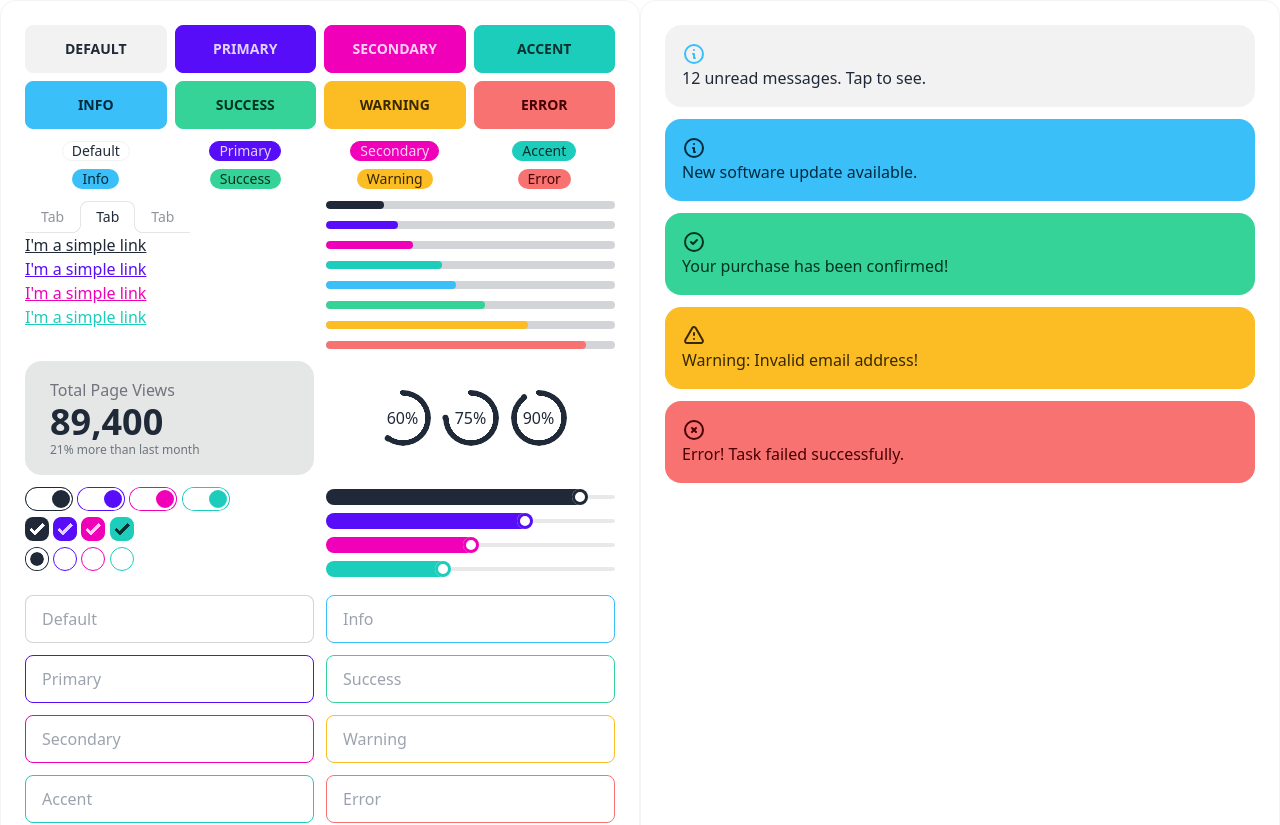
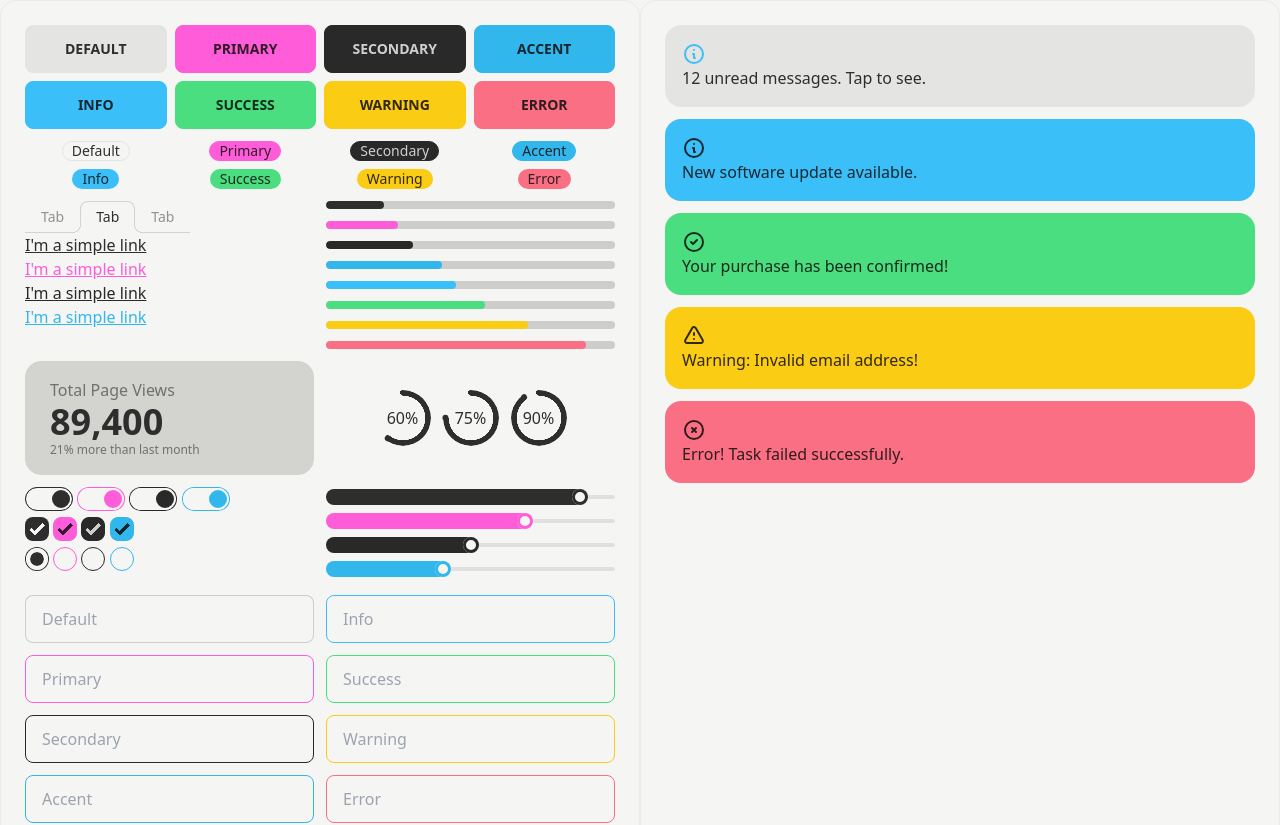
Before and after one commit to Reimnop/parctan, a SvelteKit app: page /debug in a window 1280 px wide. Shown: the top 825 px of the page. Built offline with nearby package versions, Linux system fonts and the light colour scheme.

Commit message:
Added themes

```diff
--- a/tailwind.config.js
+++ b/tailwind.config.js
@@ -1,3 +1,13 @@
+const theme = {
+  primary: "#ff5eda",
+  secondary: "#292929",
+  accent: "#31b8ec",
+  info: "#38bdf8",
+  success: "#4ade80",
+  warning: "#facc15",
+  error: "#fb7185",
+};
+
 /** @type {import('tailwindcss').Config} */
 export default {
   content: ["./src/**/*.{html,js,svelte,ts}"],
@@ -5,4 +15,20 @@ export default {
     extend: {},
   },
   plugins: [require("daisyui")],
+  daisyui: {
+    themes: [
+      {
+        light: {
+          ...theme,
+          neutral: "#d6d3d1",
+          "base-100": "#f5f5f4",
+        },
+        dark: {
+          ...theme,
+          neutral: "#292524",
+          "base-100": "#1c1917",
+        },
+      },
+    ],
+  },
 };
```
